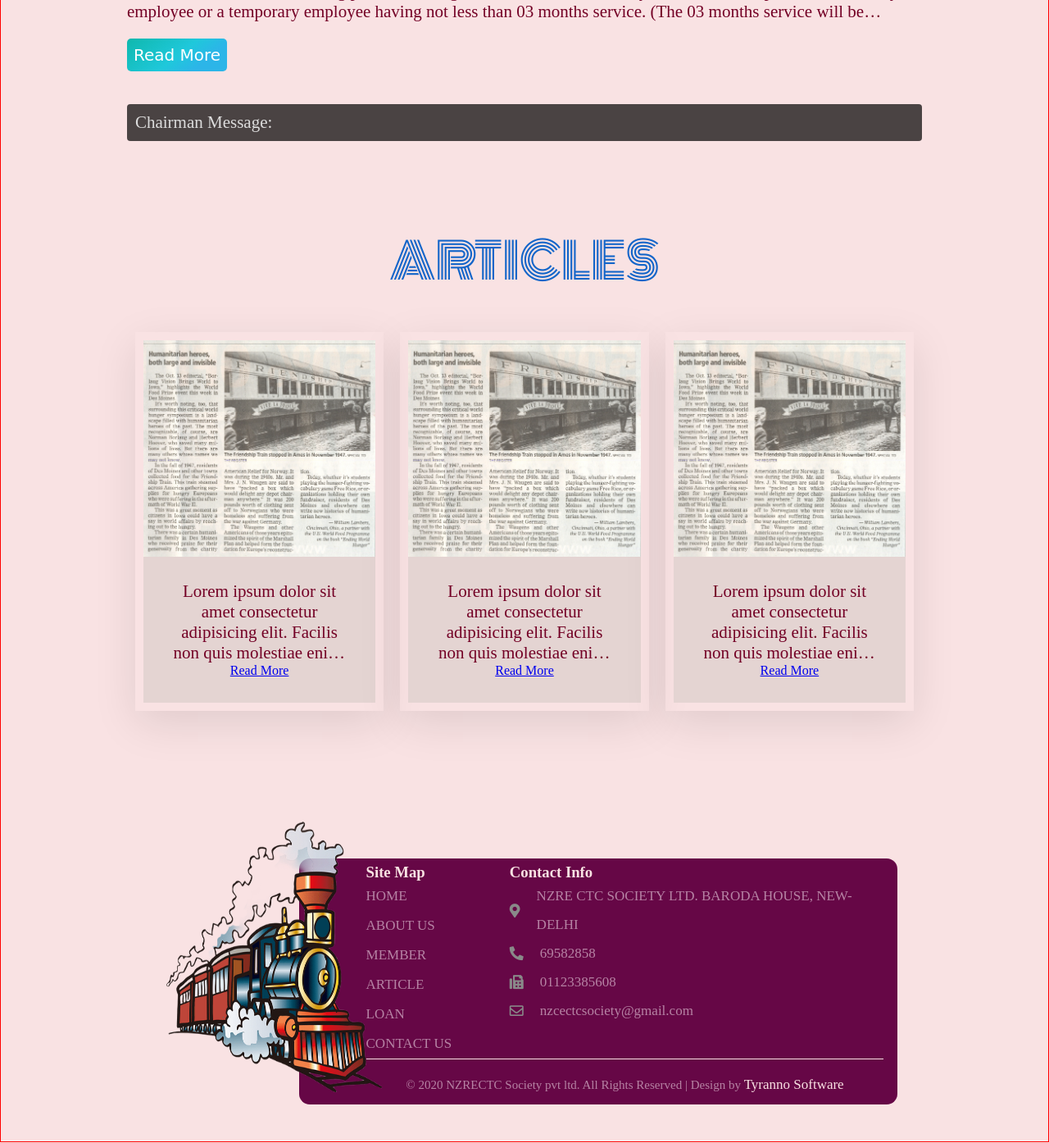
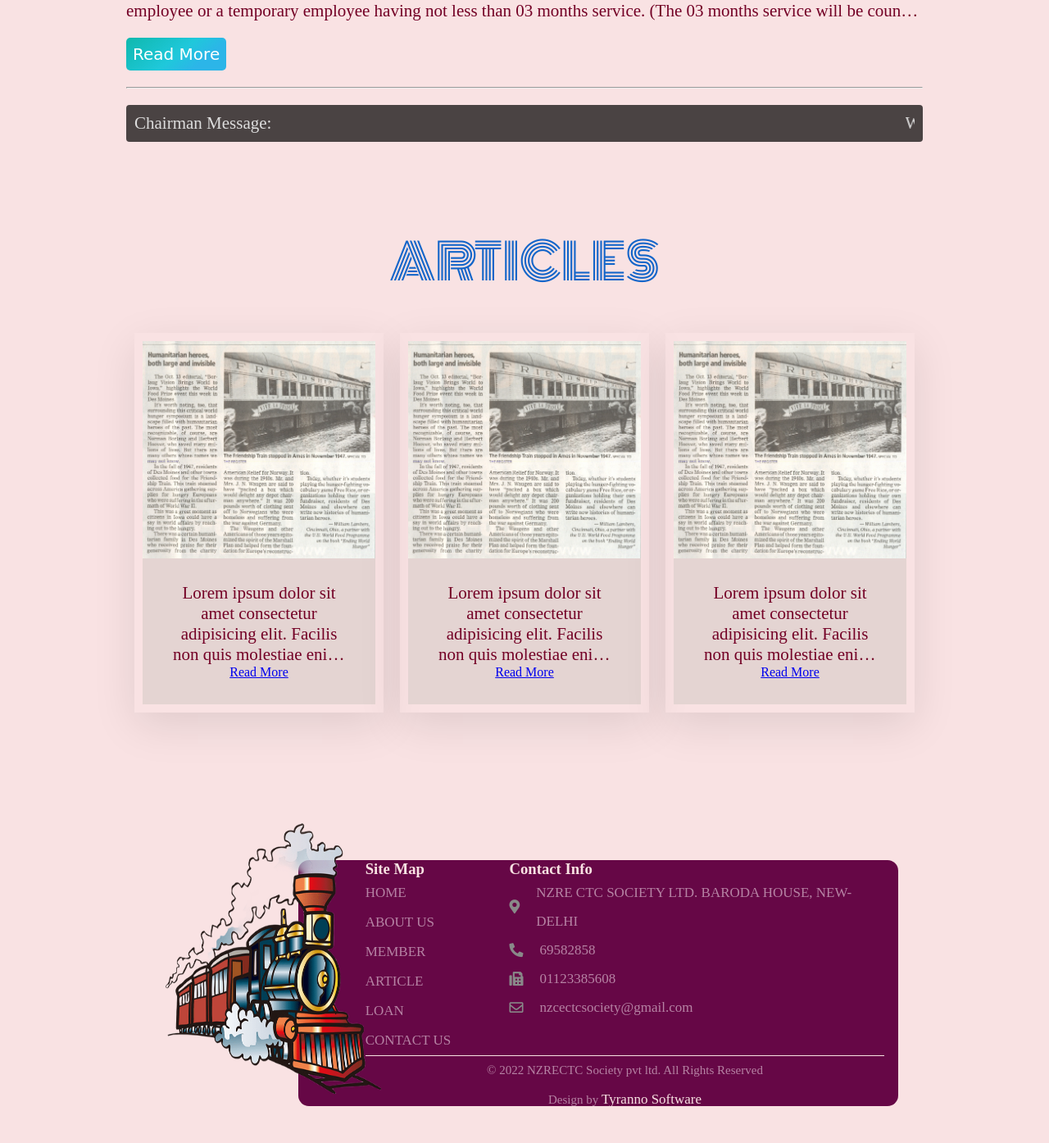
Before and after one commit to yash5015/heroku-NZRECTCSOCIETY, a Django app: page / in a window 1280 px wide. Shown: the part 1331-2725 px from the top of the page at 82% size. Run offline with Django 4.2, Linux system fonts and the light colour scheme; data comes from the database, SQL or seed files in the repository; both versions use the stored data as it was after the commit; some libraries are stand-ins or nearby versions.

Commit message:
cmmessage

```diff
--- a/mysite/admin.py
+++ b/mysite/admin.py
@@ -1,9 +1,10 @@
 from django.contrib import admin
-from .models import Branch, Contact, Loanform
+from .models import Branch, Contact, Loanform, Chairman_message
 # Register your models here.
 
 admin.site.register(Branch)
 admin.site.register(Contact)
+admin.site.register(Chairman_message)
 
 
 @admin.register(Loanform)
--- a/mysite/models.py
+++ b/mysite/models.py
@@ -1,3 +1,4 @@
+from email import message
 from statistics import mode
 from django.db import models
 from django.core import validators
@@ -31,3 +32,6 @@
 
     def __str__(self):
         return self.name
+
+class Chairman_message(models.Model):
+    message=models.CharField(max_length=500)
--- a/mysite/static/script/script.js
+++ b/mysite/static/script/script.js
@@ -19,21 +19,12 @@
     i = 0;
   }
   slideImg.src = images[i];
-  console.log(i);
   i++;
 
   setTimeout("slider()", 5000);
 }
-var message = "Commin Soon";
-function cmMessage() {
-  var cmmessage = document.getElementById("textcmmessage").value;
-  window.localStorage.setItem("message", cmmessage);
-}
-
-document.getElementById("cmtext").innerHTML = localStorage.getItem("message");
 
 function disableMessage() {
-  console.log("hi");
   let ele = document.getElementById("loan-message");
   ele.style.display = "none";
 }
--- a/mysite/static/style/style.css
+++ b/mysite/static/style/style.css
@@ -178,7 +178,7 @@
   margin-top: 45px;
   padding-left: 65px;
   display: flex;
-  justify-content: space-around;
+  justify-content: space-between;
   flex-direction: column;
   align-items: center;
 }
--- a/mysite/templates/admin.html
+++ b/mysite/templates/admin.html
@@ -31,13 +31,13 @@
     <div class="row post-upload">
       <div class="post-chairman">
         <h2>chairman message</h2>
-        <form action="" method="">
+        <form action="{%url 'cmmessage'%}" method="POST">
           {%csrf_token%}
           <div class="cminput">
             <label for="">Enter Chairman message</label>
             <textarea name="message" id="textcmmessage" cols="30" rows="2" placeholder="Enter message"></textarea>
           </div>
-          <button onclick="cmMessage()">Post</button>
+          <button type="submit">Post</button>
         </form>
       </div>
       <div class="upload-members">
--- a/mysite/templates/base.html
+++ b/mysite/templates/base.html
@@ -18,7 +18,7 @@
 </head>
 
 
-<body onload="slider()" style=" background: rgb(249, 226, 227); border: 1px solid red;">
+<body onload="slider()" style=" background: rgb(249, 226, 227);">
 
     <div class=" navbannerbg">
 
@@ -108,8 +108,8 @@
                         </div>
 
                     </div>
-                    <p>&copy; 2020 NZRECTC Society pvt ltd. All Rights Reserved | Design by <span
-                            class="ourcompany">Tyranno Software</span></p>
+                    <p>&copy; 2022 NZRECTC Society pvt ltd. All Rights Reserved</p>
+                    <p> Design by <span class="ourcompany">Tyranno Software</span></p>
                 </div>
 
             </div>
--- a/mysite/templates/index.html
+++ b/mysite/templates/index.html
@@ -59,17 +59,20 @@
                 <a href="{%url 'about' %}"><button>
                         Read More
                     </button></a>
-                <div class="chairman-message" id="cmmessage">
+                <div class="chairman-message" style="display: none;">
                     <p>Chairman Message:</p>
-
                     <marquee>
-                        <p id="cmtext">Welcome To The Northern Zone Railway Employees Co-Operative Thrift And Credit
-                            Society Ltd</p>
+                        <p id="cmtext">{{cmmsg}}</p>
+                    </marquee>
+                </div>
+                <hr>
+                <div class="chairman-message">
+                    <p>Chairman Message:</p>
+                    <marquee>
+                        <p id="cmtext">{{cmmsg}}</p>
                     </marquee>
                 </div>
             </div>
-
-
         </div>
     </section>
 
--- a/mysite/urls.py
+++ b/mysite/urls.py
@@ -17,5 +17,6 @@
     path('formstatus/<int:id>',views.formstatus,name='formstatus'),
     path('login',views.user_login,name="login"),
     path('logout',views.user_logout,name="logout"),
+    path('cmmessage',views.cmmessage,name="cmmessage"),
 
 ]
--- a/mysite/views.py
+++ b/mysite/views.py
@@ -1,9 +1,10 @@
+import re
 from urllib import response
 from django.contrib import messages
 from django.shortcuts import render, HttpResponseRedirect, redirect
 from django.template import RequestContext
 
-from .models import Branch, Contact, Loanform
+from .models import Branch, Contact, Loanform, Chairman_message
 from django.core.files.storage import FileSystemStorage
 from django.http import HttpResponse, HttpResponseNotFound
 import json
@@ -16,7 +17,9 @@
 
 
 def home(request):
-    return render(request, 'index.html')
+    cmmsg=Chairman_message.objects.order_by('-id')[0]
+    # print(cmmsg.message)
+    return render(request, 'index.html',{"cmmsg":cmmsg.message})
 
 
 def about(request):
@@ -170,7 +173,13 @@
         return HttpResponseRedirect("/adminpanel")
     return render(request,"admin.html")
 
-
+def cmmessage(request):
+    if request.method=="POST":
+        message=request.POST['message']
+        Chairman_message(message=message).save()
+        messages.success(request, 'CM message has been posted successfully')
+        return HttpResponseRedirect("/adminpanel")
+    return render(request,'admin.html')
 
 # def signup(request):
 #     if request.method=="POST":
```
Also changed, not shown: db.sqlite3, mysite/migrations/0009_chairman_message.py (added).
